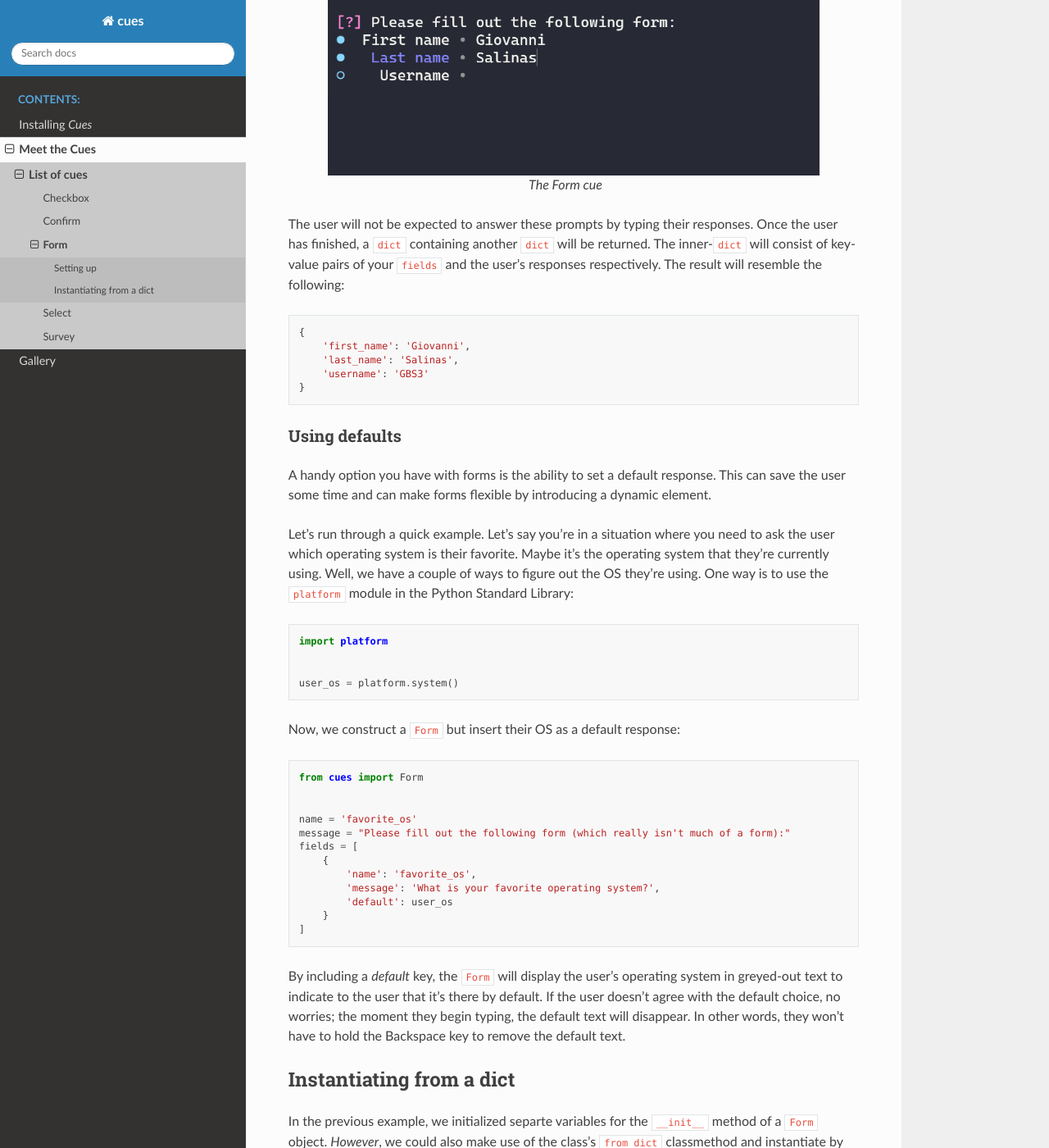
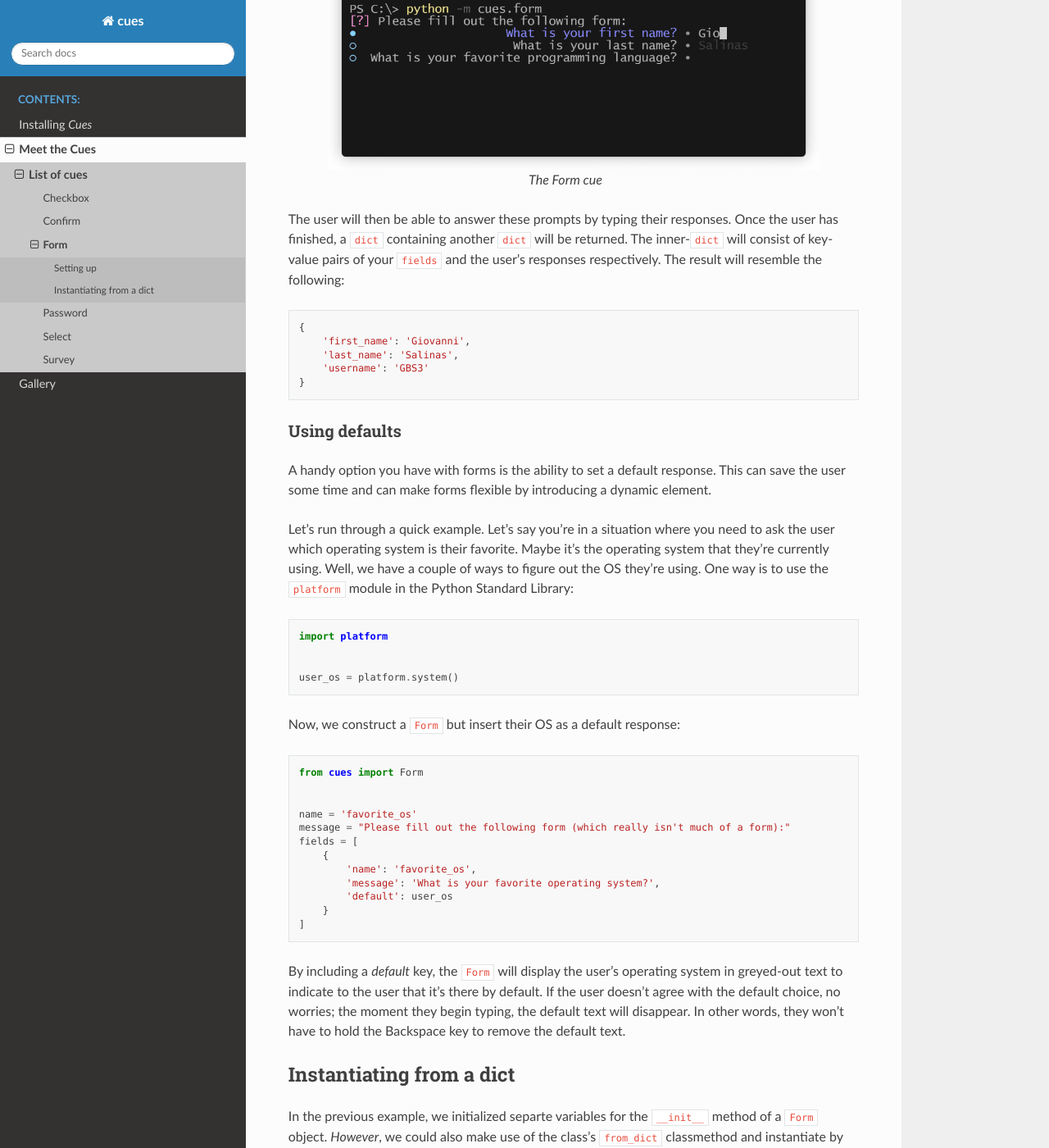
Before and after one commit to giosali/cues, a Sphinx documentation site: the page built from docs/source/pages/cues/form.rst, in a window 1280 px wide and 1400 px high, scrolled down 1754 px. Shown: the whole window at 82% size. Built offline with Sphinx 7.4.7 and the Read the Docs theme 2.0.0, drawn with Linux system fonts in a browser that asks for light colours; some of the changed text lies outside the part shown.

```diff
--- a/docs/source/pages/cues.rst
+++ b/docs/source/pages/cues.rst
@@ -25,5 +25,6 @@ List of cues
     cues/checkbox
     cues/confirm
     cues/form
+    cues/password
     cues/select
     cues/survey
--- a/docs/source/pages/cues/checkbox.rst
+++ b/docs/source/pages/cues/checkbox.rst
@@ -86,9 +86,9 @@ In the previous example, we initialized separte variables for the ``__init__`` m
 
 
     checkbox_dict = {
-        name = 'guitars'
-        message = 'Pick your favorite guitars:'
-        options = [
+        'name': 'guitars'
+        'message': 'Pick your favorite guitars:'
+        'options': [
             'Les Paul',
             'Stratocaster',
             'Telecaster',
--- a/docs/source/pages/cues/form.rst
+++ b/docs/source/pages/cues/form.rst
@@ -76,7 +76,7 @@ When you "send" the cue to the user, they will be presented with something that
 
    *The Form cue*
 
-The user will not be expected to answer these prompts by typing their responses. Once the user has finished, a ``dict`` containing another ``dict`` will be returned. The inner-``dict`` will consist of key-value pairs of your ``fields`` and the user's responses respectively. The result will resemble the following:
+The user will then be able to answer these prompts by typing their responses. Once the user has finished, a ``dict`` containing another ``dict`` will be returned. The inner-``dict`` will consist of key-value pairs of your ``fields`` and the user's responses respectively. The result will resemble the following:
 ::
 
     {
@@ -126,9 +126,9 @@ In the previous example, we initialized separte variables for the ``__init__`` m
 
 
     form_dict = {
-        name = 'basic_info'
-        message = 'Please fill out the following form:'
-        fields = [
+        'name': 'basic_info'
+        'message': 'Please fill out the following form:'
+        'fields': [
             {
                 'name': 'first_name',
                 'message': 'First name'
--- a/docs/source/pages/cues/select.rst
+++ b/docs/source/pages/cues/select.rst
@@ -83,9 +83,9 @@ In the previous example, we initialized separte variables for the ``__init__`` m
 
 
     select_dict = {
-        name = 'programming_language'
-        message = 'Which one is your favorite programming language?'
-        options = [
+        'name': 'programming_language'
+        'message': 'Which one is your favorite programming language?'
+        'options': [
             'Python',
             'JavaScript',
             'C++',
```
Also changed, not shown: docs/source/pages/cues/password.rst (added, +109 -0 lines), docs/source/pages/gallery.rst (+11 -0 lines), docs/source/_static/confirm.png, docs/source/_static/form.png, docs/source/_static/password.png (added), docs/source/_static/password_endswith_alnum.png (added), docs/source/_static/select.png, docs/source/_static/survey.png.
